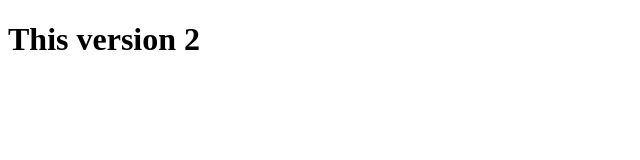
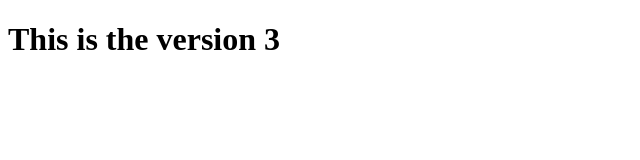
Before and after one commit to nareshgitrepo1/myrepo, a plain HTML site: page index.html in a window 1280 px wide. Shown: the whole page, without its empty margins (0-640 px from the left). Drawn offline with Linux system fonts and the light colour scheme.

Commit message:
This is Version 3

```diff
--- a/index.html
+++ b/index.html
@@ -6,6 +6,6 @@
     <title>Document</title>
 </head>
 <body>
-    <h1>This version 2</h1>
+    <h1>This is the version 3</h1>
 </body>
 </html>
```
